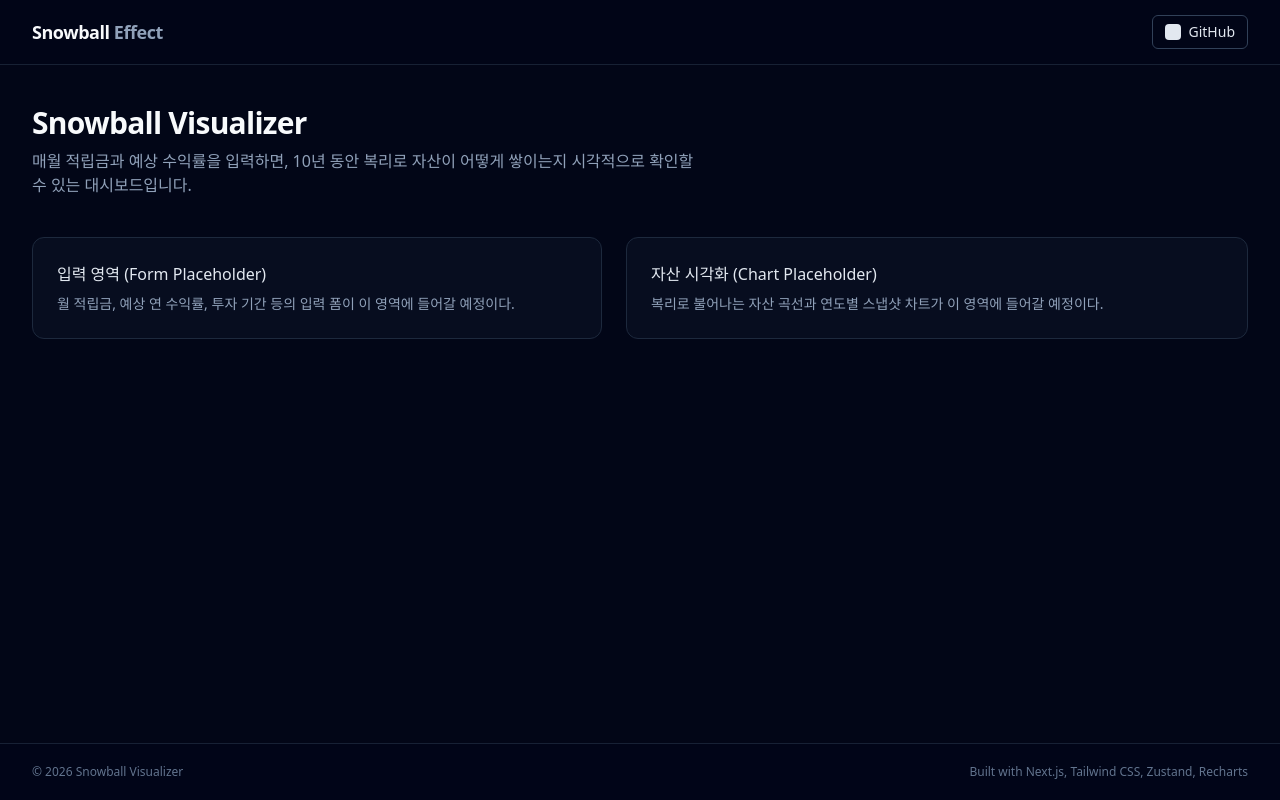
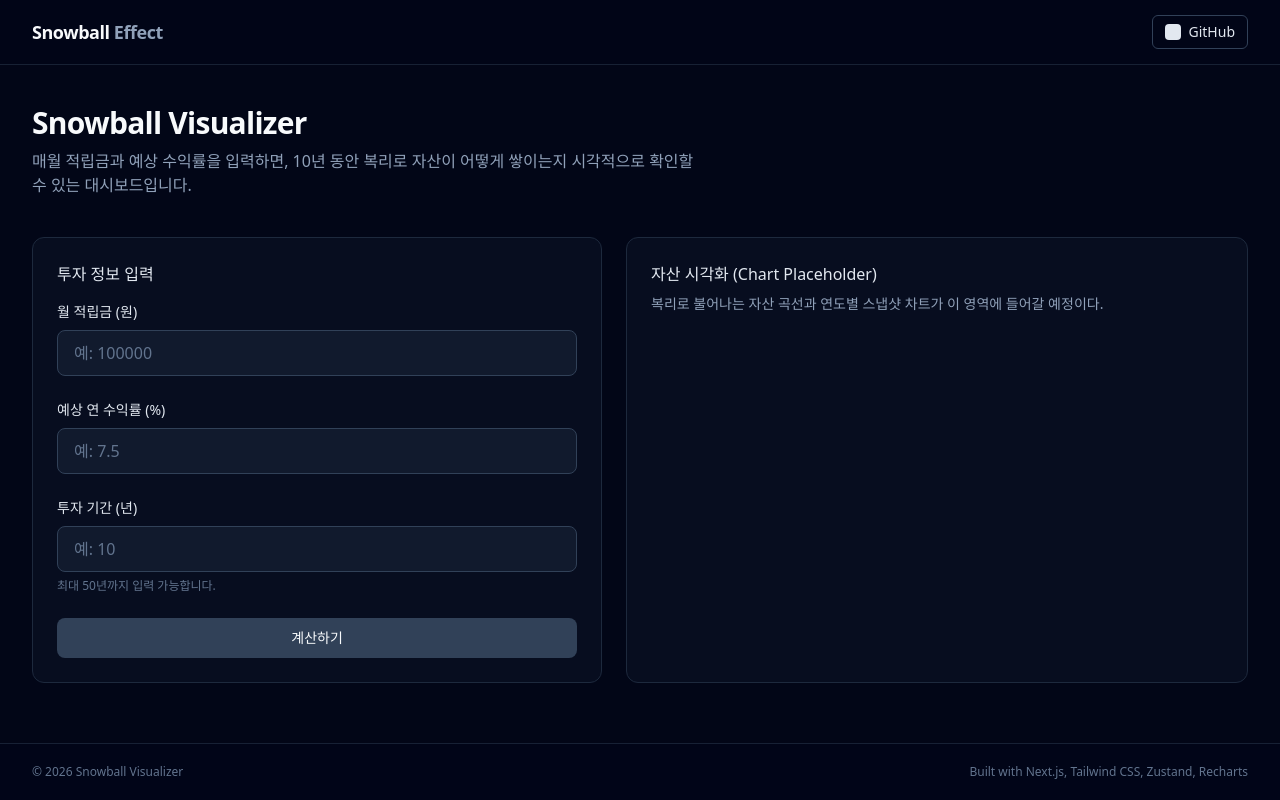
Before and after one commit to thisisyjin/Financial_Visualizer, a Next.js app: page / in a window 1280 px wide. Built offline with nearby package versions, Linux system fonts and the light colour scheme.

Commit message:
feat: 투자 정보 입력 폼 컴포넌트 구현 - 월 적립금, 예상 연 수익률, 투자 기간 입력 필드 추가 - 숫자 입력 검증 및 포맷팅 로직 구현 - 다크 모드에 맞춘 스타일링 적용

```diff
--- a/src/app/page.tsx
+++ b/src/app/page.tsx
@@ -1,4 +1,15 @@
+import InputForm from "@/components/InputForm";
+
 export default function Home() {
+  const handleFormSubmit = (data: {
+    monthlyDeposit: number;
+    annualRate: number;
+    years: number;
+  }) => {
+    // TODO: 상태 관리 스토어에 데이터 저장 및 계산 로직 실행
+    console.log("Form submitted:", data);
+  };
+
   return (
     // 이 컴포넌트는 페이지 단위 레이아웃을 담당한다.
     // 헤더 - 메인 콘텐츠 - 푸터 구조를 만들고,
@@ -37,14 +48,12 @@ export default function Home() {
           </section>
 
           <section className="grid gap-6 lg:grid-cols-[minmax(0,1.1fr)_minmax(0,1.2fr)]">
-            {/* 입력 폼 자리 - 추후 client component로 분리 예정 */}
+            {/* 입력 폼 */}
             <div className="rounded-xl border border-slate-800 bg-slate-900/40 p-4 sm:p-6">
-              <h2 className="text-sm font-medium text-slate-200 sm:text-base">
-                입력 영역 (Form Placeholder)
+              <h2 className="mb-4 text-sm font-medium text-slate-200 sm:text-base">
+                투자 정보 입력
               </h2>
-              <p className="mt-2 text-xs text-slate-400 sm:text-sm">
-                월 적립금, 예상 연 수익률, 투자 기간 등의 입력 폼이 이 영역에 들어갈 예정이다.
-              </p>
+              <InputForm onSubmit={handleFormSubmit} />
             </div>
 
             {/* 차트 자리 - Recharts로 시각화 예정 */}
--- /dev/null
+++ b/src/components/InputForm.tsx
@@ -0,0 +1,116 @@
+"use client";
+
+import { useState } from "react";
+
+interface InputFormProps {
+  onSubmit: (data: {
+    monthlyDeposit: number;
+    annualRate: number;
+    years: number;
+  }) => void;
+}
+
+export default function InputForm({ onSubmit }: InputFormProps) {
+  const [monthlyDeposit, setMonthlyDeposit] = useState<string>("");
+  const [annualRate, setAnnualRate] = useState<string>("");
+  const [years, setYears] = useState<string>("");
+
+  const handleSubmit = (e: React.FormEvent<HTMLFormElement>) => {
+    e.preventDefault();
+
+    const deposit = parseFloat(monthlyDeposit);
+    const rate = parseFloat(annualRate);
+    const investmentYears = parseFloat(years);
+
+    if (
+      isNaN(deposit) ||
+      isNaN(rate) ||
+      isNaN(investmentYears) ||
+      deposit <= 0 ||
+      rate < 0 ||
+      investmentYears <= 0 ||
+      investmentYears > 50
+    ) {
+      return;
+    }
+
+    onSubmit({
+      monthlyDeposit: deposit,
+      annualRate: rate,
+      years: investmentYears,
+    });
+  };
+
+  const formatNumber = (value: string): string => {
+    const num = value.replace(/[^0-9.]/g, "");
+    return num;
+  };
+
+  return (
+    <form onSubmit={handleSubmit} className="space-y-6">
+      <div>
+        <label
+          htmlFor="monthlyDeposit"
+          className="block text-sm font-medium text-slate-200 mb-2"
+        >
+          월 적립금 (원)
+        </label>
+        <input
+          id="monthlyDeposit"
+          type="text"
+          inputMode="numeric"
+          value={monthlyDeposit}
+          onChange={(e) => setMonthlyDeposit(formatNumber(e.target.value))}
+          placeholder="예: 100000"
+          className="w-full rounded-lg border border-slate-700 bg-slate-800/50 px-4 py-2.5 text-slate-50 placeholder:text-slate-500 focus:border-slate-600 focus:outline-none focus:ring-2 focus:ring-slate-600/50 transition-colors"
+        />
+      </div>
+
+      <div>
+        <label
+          htmlFor="annualRate"
+          className="block text-sm font-medium text-slate-200 mb-2"
+        >
+          예상 연 수익률 (%)
+        </label>
+        <input
+          id="annualRate"
+          type="text"
+          inputMode="decimal"
+          value={annualRate}
+          onChange={(e) => setAnnualRate(formatNumber(e.target.value))}
+          placeholder="예: 7.5"
+          className="w-full rounded-lg border border-slate-700 bg-slate-800/50 px-4 py-2.5 text-slate-50 placeholder:text-slate-500 focus:border-slate-600 focus:outline-none focus:ring-2 focus:ring-slate-600/50 transition-colors"
+        />
+      </div>
+
+      <div>
+        <label
+          htmlFor="years"
+          className="block text-sm font-medium text-slate-200 mb-2"
+        >
+          투자 기간 (년)
+        </label>
+        <input
+          id="years"
+          type="text"
+          inputMode="numeric"
+          value={years}
+          onChange={(e) => setYears(formatNumber(e.target.value))}
+          placeholder="예: 10"
+          className="w-full rounded-lg border border-slate-700 bg-slate-800/50 px-4 py-2.5 text-slate-50 placeholder:text-slate-500 focus:border-slate-600 focus:outline-none focus:ring-2 focus:ring-slate-600/50 transition-colors"
+        />
+        <p className="mt-1.5 text-xs text-slate-500">
+          최대 50년까지 입력 가능합니다.
+        </p>
+      </div>
+
+      <button
+        type="submit"
+        className="w-full rounded-lg bg-slate-700 px-4 py-2.5 text-sm font-medium text-slate-50 hover:bg-slate-600 focus:outline-none focus:ring-2 focus:ring-slate-600/50 focus:ring-offset-2 focus:ring-offset-slate-950 transition-colors"
+      >
+        계산하기
+      </button>
+    </form>
+  );
+}
```
